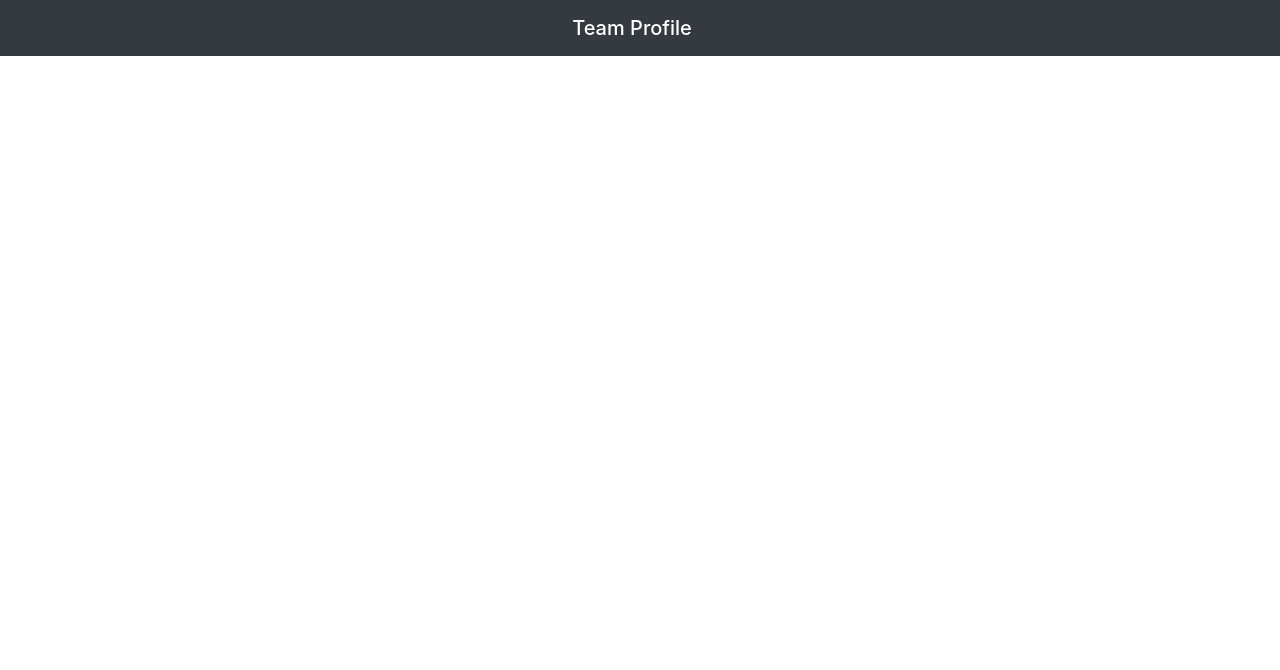
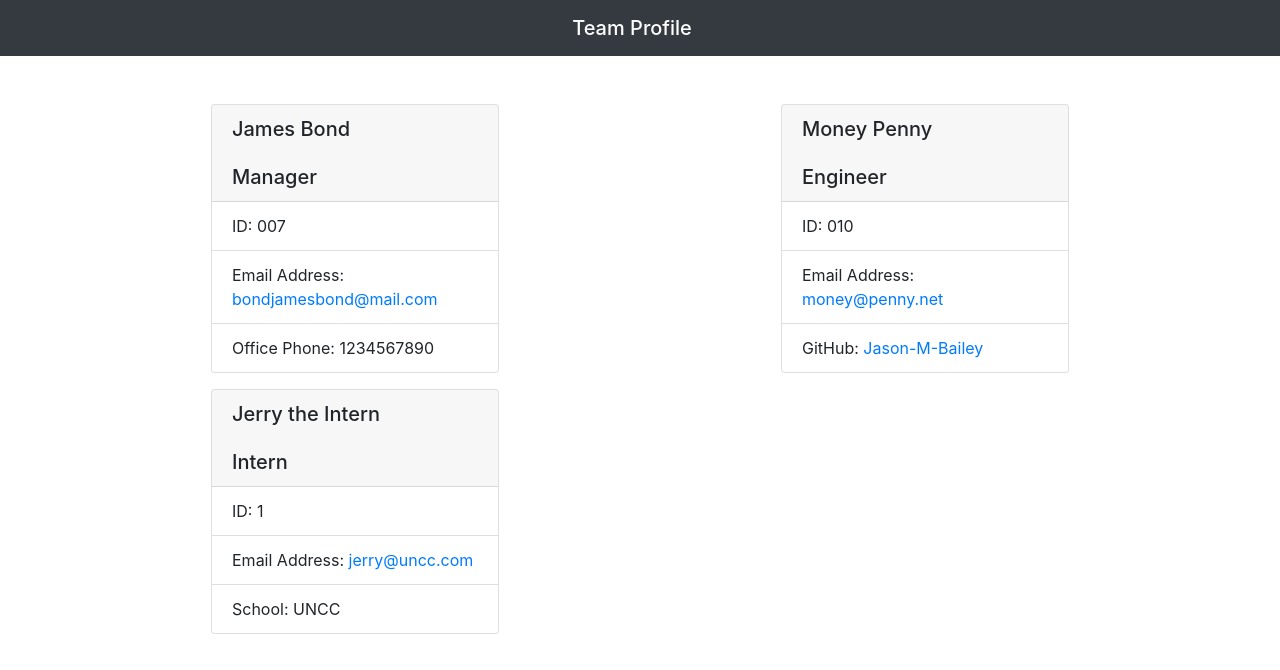
Before and after one commit to Jason-M-Bailey/teamprofilegenerator, a website: page output/team.html in a window 1280 px wide. Drawn offline with nearby package versions, Linux system fonts and the light colour scheme.

```diff
--- a/output/team.html
+++ b/output/team.html
@@ -12,4 +12,35 @@
       <span class="navbar-brand mb-0 h1 w-100 text-center">Team Profile</span>
       </nav>
       <div class="container">
-      <div class="row">
+      <div class="row"><div class="col-6">
+            <div class="card mx-auto mb-3" style="width: 18rem">
+            <h5 class="card-header">James Bond<br /><br />Manager</h5>
+            <ul class="list-group list-group-flush">
+                <li class="list-group-item">ID: 007</li>
+                <li class="list-group-item">Email Address: <a href="mailto:bondjamesbond@mail.com">bondjamesbond@mail.com</a></li>
+                <li class="list-group-item">Office Phone: 1234567890</li>
+            </ul>
+            </div>
+        </div><div class="col-6">
+            <div class="card mx-auto mb-3" style="width: 18rem">
+            <h5 class="card-header">Money Penny<br /><br />Engineer</h5>
+            <ul class="list-group list-group-flush">
+                <li class="list-group-item">ID: 010</li>
+                <li class="list-group-item">Email Address: <a href="mailto:money@penny.net">money@penny.net</a></li>
+                <li class="list-group-item">GitHub: <a href="https://github.com/Jason-M-Bailey">Jason-M-Bailey</a></li>
+            </ul>
+            </div>
+        </div><div class="col-6">
+            <div class="card mx-auto mb-3" style="width: 18rem">
+            <h5 class="card-header">Jerry the Intern<br /><br />Intern</h5>
+            <ul class="list-group list-group-flush">
+                <li class="list-group-item">ID: 1</li>
+                <li class="list-group-item">Email Address: <a href="mailto:jerry@uncc.com">jerry@uncc.com</a></li>
+                <li class="list-group-item">School: UNCC</li>
+            </ul>
+            </div>
+        </div> </div>
+    </div>
+
+</body>
+</html>
```
Also changed, not shown: README.md, Team Profile Generator.jpg (added).
